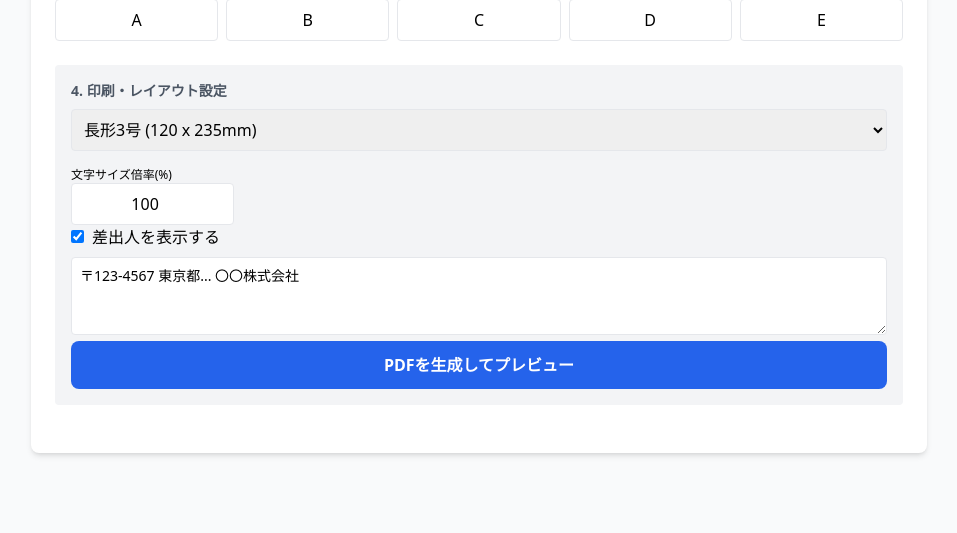
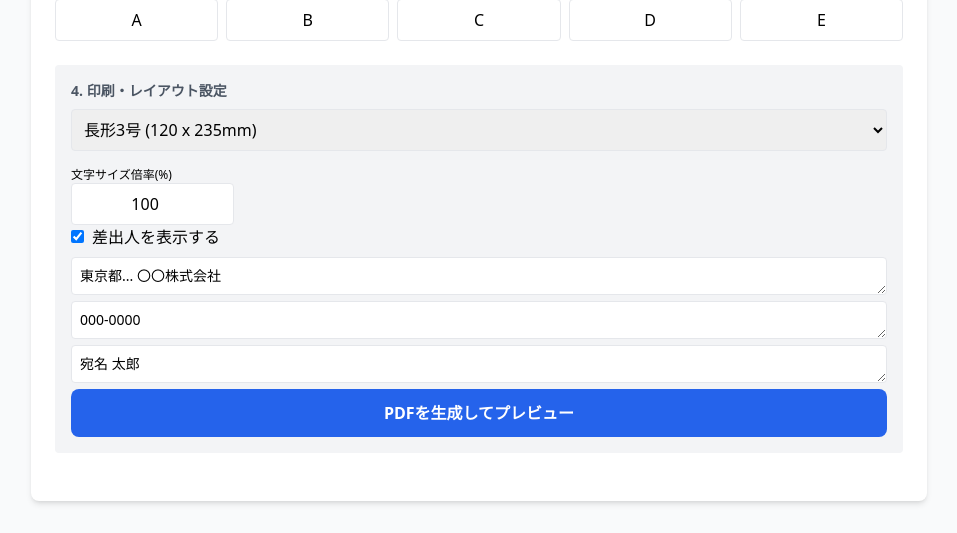
Before and after one commit to ryuuta0508/Atenagaki, a Flask app: page / in a window 1280 px wide. Shown: the part 878-1411 px from the top of the page, without its empty margins (161-1118 px from the left). Before the commit the page ends 1334 px from the top, so only its background shows below. Run offline with Flask 3, Linux system fonts and the light colour scheme; parts of the project's set-up code (start-up, migrations or seed data) failed here and were passed over; some libraries are stand-ins or nearby versions.

Commit message:
add: sender zip, name textarea

```diff
--- a/templates/index.html
+++ b/templates/index.html
@@ -74,7 +74,9 @@
             <label class="flex items-center gap-2 mb-2">
                 <input type="checkbox" id="show_sender" checked> 差出人を表示する
             </label>
-            <textarea id="sender_info" class="w-full p-2 border rounded text-sm" rows="3">〒123-4567 東京都... 〇〇株式会社</textarea>
+            <textarea id="sender_address" class="w-full p-2 border rounded text-sm" rows="1">東京都... 〇〇株式会社</textarea>
+            <textarea id="sender_zip" class="w-full p-2 border rounded text-sm" rows="1">000-0000</textarea>
+            <textarea id="sender_name" class="w-full p-2 border rounded text-sm" rows="1">宛名 太郎</textarea>
         </div>
 
         <button onclick="generatePDF()" class="w-full bg-blue-600 text-white py-3 rounded-lg font-bold hover:bg-blue-700">
@@ -135,7 +137,9 @@
                 env_size: document.getElementById('env_size').value,
                 font_size_magnification: parseFloat(document.getElementById('char_size_magni').value),
                 show_sender: document.getElementById('show_sender').checked,
-                sender_info: document.getElementById('sender_info').value
+                sender_address: document.getElementById('sender_address').value,
+                sender_zip: document.getElementById('sender_zip').value,
+                sender_name: document.getElementById('sender_name').value
             };
 
             // 以降の fetch 処理は同じ
```
